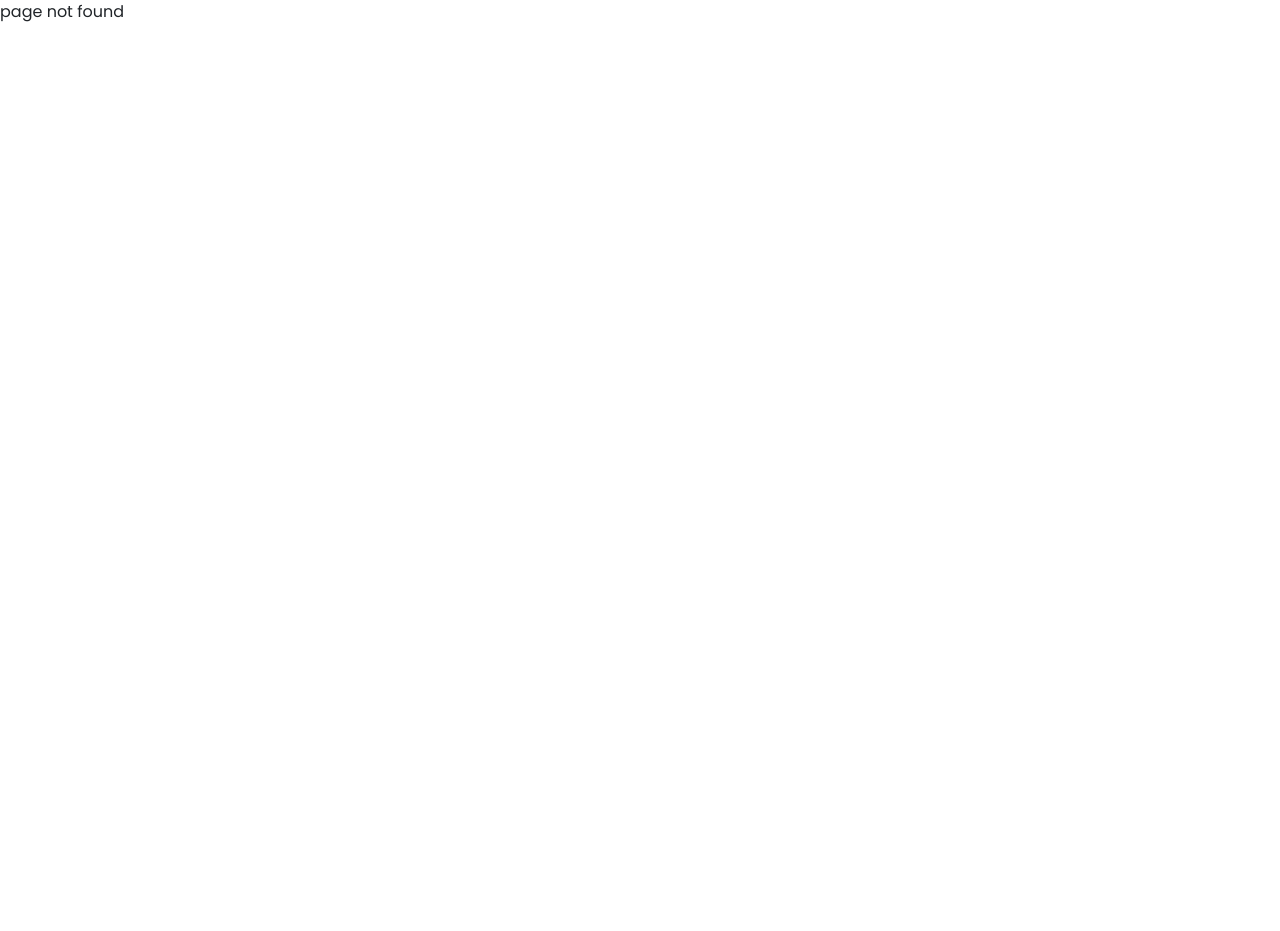
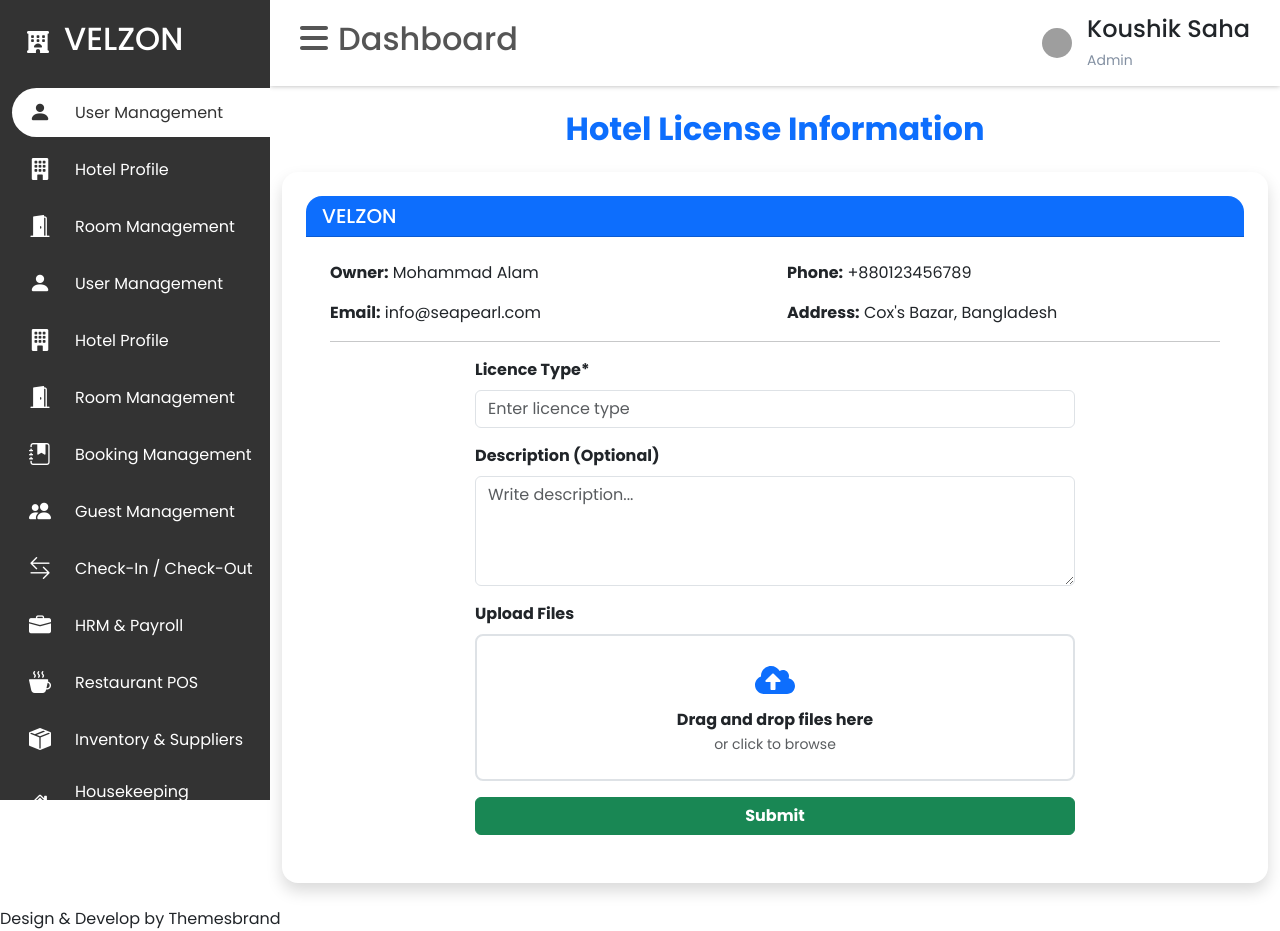
Before and after one commit to Vireta-Group/hotel-saas-frontend, a React (Vite) app: page /hotelLicence in a window 1280 px wide. Before the commit this address had no page. Before the commit the page ends 800 px from the top, so only its background shows below. Built offline with nearby package versions, Linux system fonts and the light colour scheme; grey boxes are pictures that could not be loaded.

Commit message:
hotel lience informaton page added

```diff
--- a/package.json
+++ b/package.json
@@ -21,6 +21,7 @@
     "react": "^19.1.0",
     "react-bootstrap": "^2.10.10",
     "react-dom": "^19.1.0",
+    "react-icons": "^5.5.0",
     "react-redux": "^9.2.0",
     "react-router": "^7.6.3",
     "toastify-js": "^1.12.0"
--- a/src/App.jsx
+++ b/src/App.jsx
@@ -2,12 +2,14 @@ import { RouterProvider } from "react-router";
 import router from "./routes/routes";
 import { Provider } from "react-redux";
 import store from "./app/store";
+import HotelLicenseInfo from "./pages/hotel-licence-info/HotelLicenseInfo";
 
 function App() {
   return (
     <Provider store={store}>
       <RouterProvider router={router} />
     </Provider>
+
   );
 }
 
--- /dev/null
+++ b/src/pages/hotel-licence-info/HotelLicenseInfo.jsx
@@ -0,0 +1,191 @@
+import React, { useState, useRef } from 'react';
+import 'bootstrap/dist/css/bootstrap.min.css';
+import { FaCloudUploadAlt } from 'react-icons/fa';
+
+const HotelLicenseInfo = () => {
+  const [licenseData] = useState([
+    {
+      hotelName: "VELZON",
+      ownerName: "Mohammad Alam",
+      address: "Cox's Bazar, Bangladesh",
+      phone: "+880123456789",
+      email: "info@seapearl.com",
+    }
+  ]);
+
+  const [selectedFiles, setSelectedFiles] = useState([]);
+  const [isDragging, setIsDragging] = useState(false);
+  const fileInputRef = useRef(null);
+
+  const [formInput, setFormInput] = useState({
+    licenceType: '',
+    description: '',
+  });
+
+  const handleInputChange = (e) => {
+    const { name, value } = e.target;
+    setFormInput(prev => ({ ...prev, [name]: value }));
+  };
+
+  const handleFiles = (files) => {
+    const validFiles = Array.from(files).filter(file =>
+      file.type === "application/pdf" || file.type.startsWith("image/")
+    );
+    if (validFiles.length !== files.length) alert("❌ Only image or PDF files allowed.");
+    const updatedFiles = [...selectedFiles, ...validFiles];
+    setSelectedFiles(updatedFiles);
+
+    validFiles.forEach(file => {
+      console.log("📦 File Info:", file.name, file.type, file.size + " bytes");
+    });
+  };
+
+  const handleDrop = (e) => {
+    e.preventDefault();
+    setIsDragging(false);
+    if (e.dataTransfer.files.length > 0) {
+      handleFiles(e.dataTransfer.files);
+    }
+  };
+
+  const handleFileSelect = (e) => {
+    if (e.target.files.length > 0) {
+      handleFiles(e.target.files);
+    }
+  };
+
+  const handleDragOver = (e) => {
+    e.preventDefault();
+    setIsDragging(true);
+  };
+
+  const handleDragLeave = () => {
+    setIsDragging(false);
+  };
+
+  const handleClick = () => {
+    fileInputRef.current.click();
+  };
+
+  const handleSubmit = (e) => {
+    e.preventDefault();
+
+    const formData = {
+      ...formInput,
+      files: selectedFiles,
+    };
+
+    console.log("📨 Submitted Data:", formData);
+    alert('Your form submited succesfully')
+    //  if you want you can do sent this data in backend
+  };
+
+  return (
+    <div className="container my-4">
+      <h2 className="text-center mb-4 text-primary fw-bold">Hotel License Information</h2>
+
+      {licenseData.map((info, index) => (
+        <div className="card shadow border-0 mb-4 rounded-4 p-4" key={index}>
+          <div className="card-header bg-primary text-white rounded-top-4">
+            <h5 className="mb-0">{info.hotelName}</h5>
+          </div>
+          <div className="card-body p-4">
+            <div className="row mb-3">
+              <div className="col-md-6"><strong>Owner:</strong> {info.ownerName}</div>
+              <div className="col-md-6"><strong>Phone:</strong> {info.phone}</div>
+            </div>
+            <div className="row mb-3">
+              <div className="col-md-6"><strong>Email:</strong> {info.email}</div>
+              <div className="col-md-6"><strong>Address:</strong> {info.address}</div>
+            </div>
+
+            <hr />
+
+            {selectedFiles.length > 0 && (
+              <div className="mb-4">
+                <label className="form-label fw-bold">Selected File Preview:</label>
+                <div className="d-flex flex-wrap gap-3">
+                  {selectedFiles.map((file, idx) =>
+                    file.type.startsWith("image/") ? (
+                      <img
+                        key={idx}
+                        src={URL.createObjectURL(file)}
+                        alt="preview"
+                        className="rounded shadow-sm"
+                        style={{ height: "60px", width: "60px", objectFit: "cover" }}
+                      />
+                    ) : (
+                      <div key={idx} className="border p-2 rounded bg-light shadow-sm">
+                        📄 {file.name}
+                      </div>
+                    )
+                  )}
+                </div>
+              </div>
+            )}
+
+            <form
+              onSubmit={handleSubmit}
+              className="d-flex flex-column gap-3 mx-auto"
+              style={{ width: "95%", maxWidth: "600px" }}
+            >
+              <div>
+                <label htmlFor="LicencType" className="form-label fw-semibold">Licence Type*</label>
+                <input
+                  className="form-control"
+                  type="text"
+                  id="LicencType"
+                  name="licenceType"
+                  value={formInput.licenceType}
+                  onChange={handleInputChange}
+                  placeholder="Enter licence type"
+                />
+              </div>
+
+              <div>
+                <label htmlFor="description" className="form-label fw-semibold">Description (Optional)</label>
+                <textarea
+                  className="form-control"
+                  id="description"
+                  name="description"
+                  value={formInput.description}
+                  onChange={handleInputChange}
+                  rows="4"
+                  placeholder="Write description..."
+                ></textarea>
+              </div>
+
+              <div>
+                <label className="form-label fw-semibold">Upload Files</label>
+                <div
+                  className={`border border-2 rounded-3 p-4 text-center ${isDragging ? 'bg-light' : ''}`}
+                  style={{ borderStyle: "dashed", cursor: "pointer" }}
+                  onDrop={handleDrop}
+                  onDragOver={handleDragOver}
+                  onDragLeave={handleDragLeave}
+                  onClick={handleClick}
+                >
+                  <FaCloudUploadAlt size={40} color="#0d6efd" className="mb-2" />
+                  <p className="fw-semibold mb-1">Drag and drop files here</p>
+                  <small className="text-muted">or click to browse</small>
+                  <input
+                    type="file"
+                    ref={fileInputRef}
+                    onChange={handleFileSelect}
+                    accept=".pdf, image/*"
+                    multiple
+                    style={{ display: 'none' }}
+                  />
+                </div>
+              </div>
+
+              <button type="submit" className="btn btn-success fw-semibold w-100">Submit</button>
+            </form>
+          </div>
+        </div>
+      ))}
+    </div>
+  );
+};
+
+export default HotelLicenseInfo;
--- a/src/routes/routes.jsx
+++ b/src/routes/routes.jsx
@@ -7,6 +7,8 @@ import ProtectRoutes from "./ProtectRoutes";
 import Root from "./Root";
 import MainContent from "../compoents/Main/MainContent";
 import AuthSignInCover from "../compoents/SignIn/AuthSingInCover";
+import HotelLicenseInfo from "../pages/hotel-licence-info/HotelLicenseInfo";
+
 
 const router = createBrowserRouter(
   createRoutesFromElements(
@@ -15,7 +17,7 @@ const router = createBrowserRouter(
       <Route path="/" element={<ProtectRoutes />}>
         <Route path="" element={<Root />}>
           <Route index element={<MainContent />} />
-
+         <Route path="hotelLicence" element={<HotelLicenseInfo/>}/>
         </Route>
       </Route>
     </Route>
```
Also changed, not shown: 1 other file (tests, documents, lock files or other folders).
